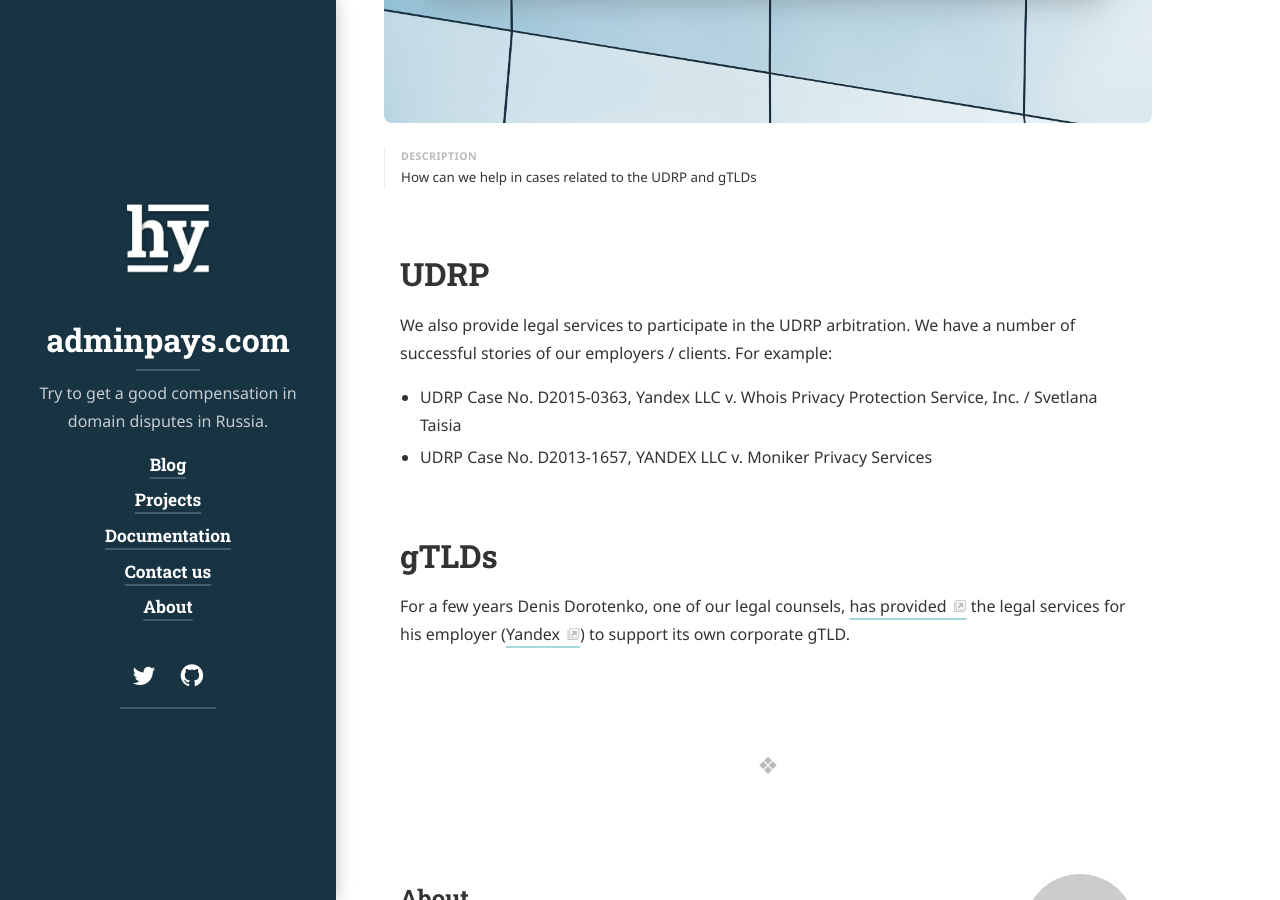
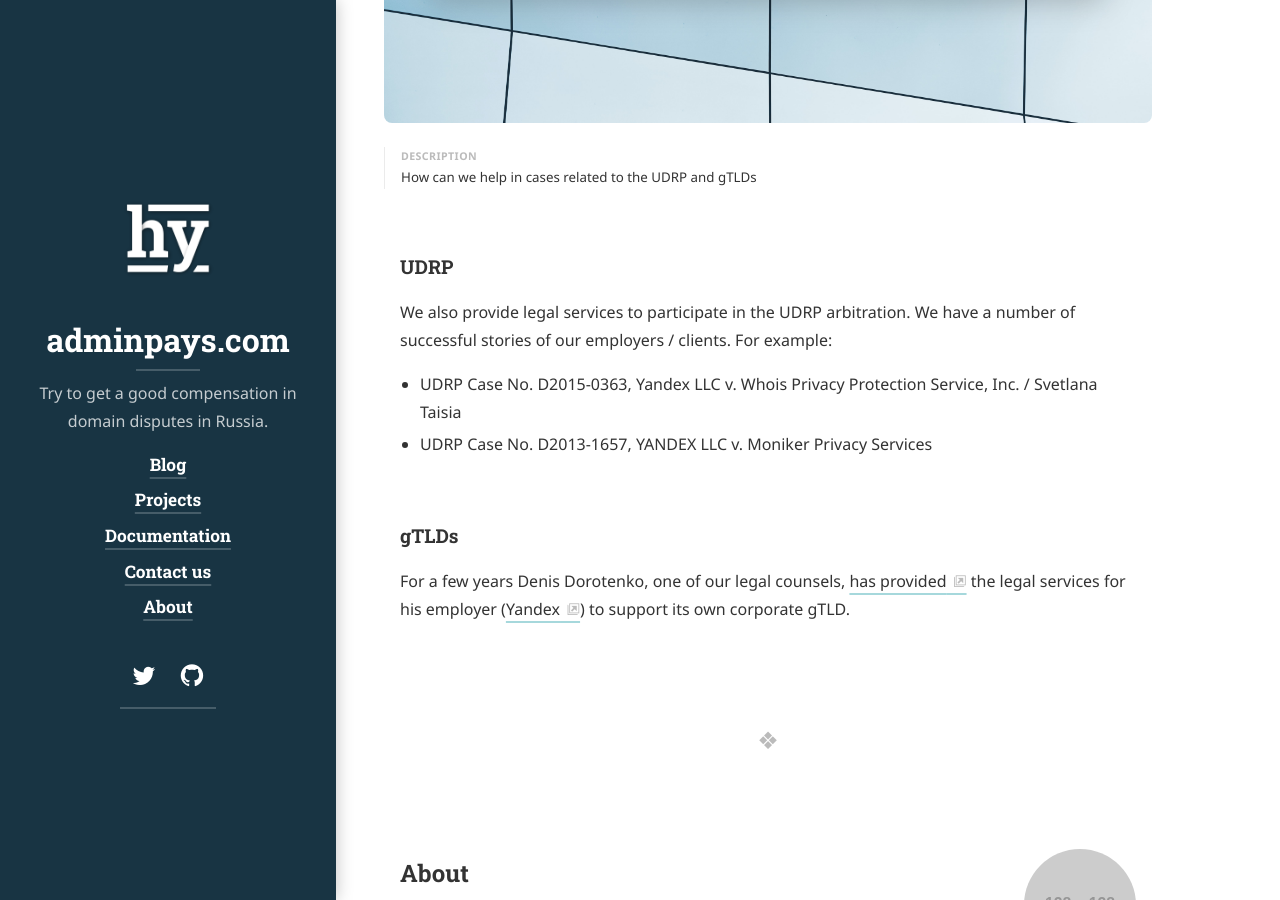
Before and after one commit to xCounsel/adminpays, a Jekyll site: the page built from _projects/gtld.md, in a window 1280 px wide and 900 px high, scrolled down 531 px. Built offline with Jekyll 4.4.1, drawn with Linux system fonts in a browser that asks for light colours; cached includes are drawn as plain includes; nearby versions of some CDN libraries; some web fonts are replaced; library files that are not in the unit come from our copies.

```diff
--- a/_projects/gtld.md
+++ b/_projects/gtld.md
@@ -21,12 +21,12 @@ theme_color: '#193747'
 sitemap: false
 ---
 
-# UDRP
+### UDRP
 
 We also provide legal services to participate in the UDRP arbitration. We have a number of successful stories of our employers / clients. For example:
 * UDRP Case No. D2015-0363,  Yandex LLC v. Whois Privacy Protection Service, Inc. / Svetlana Taisia
 * UDRP Case No. D2013-1657,  YANDEX LLC v. Moniker Privacy Services
 
-# gTLDs
+### gTLDs
 
 For a few years Denis Dorotenko, one of our legal counsels, [has provided](https://itp.cdn.icann.org/en/files/registry-agreements/yandex/yandex-contacts-16jul14-en.pdf) the legal services for his employer ([Yandex](https://yandex.com/company)) to support its own corporate gTLD.
```
